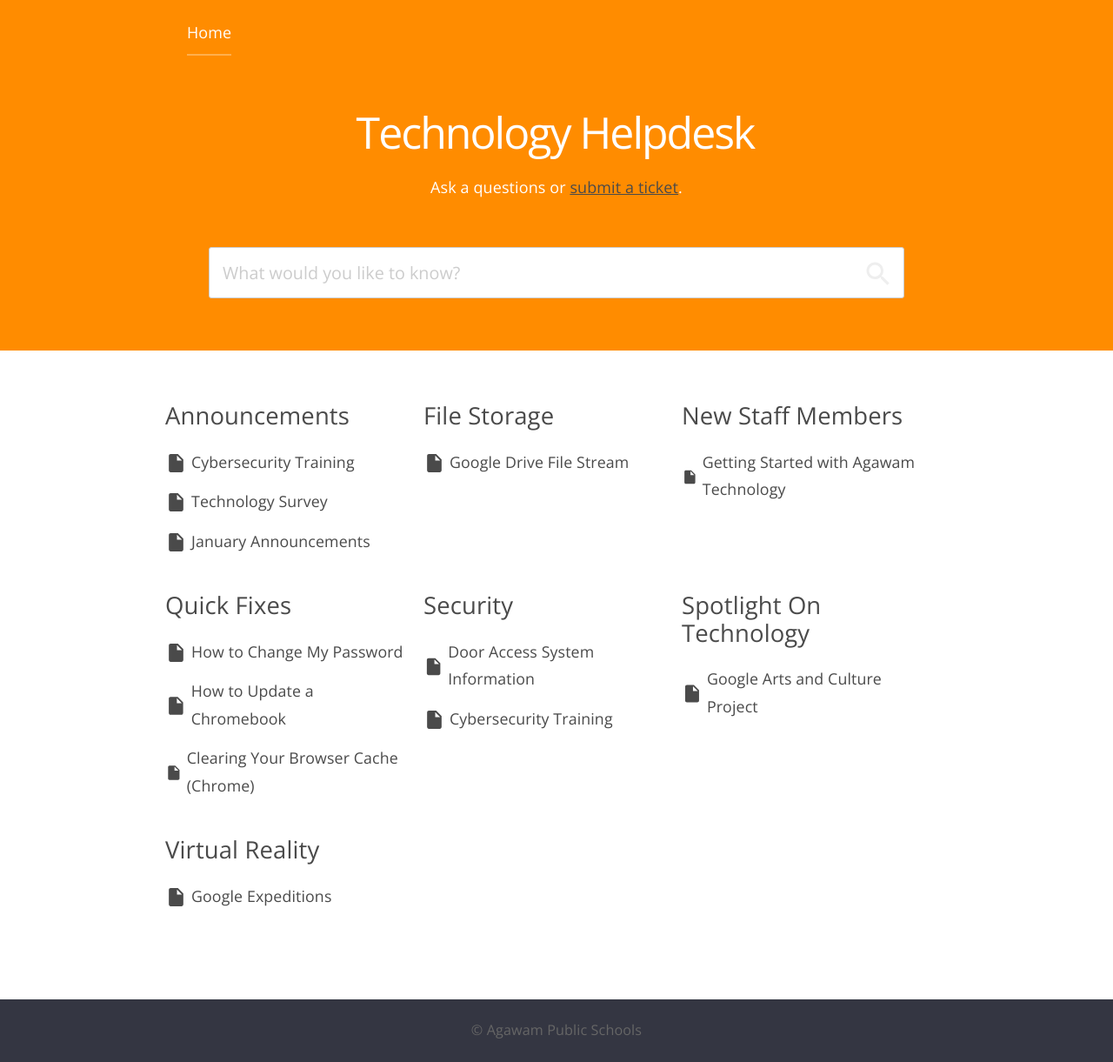
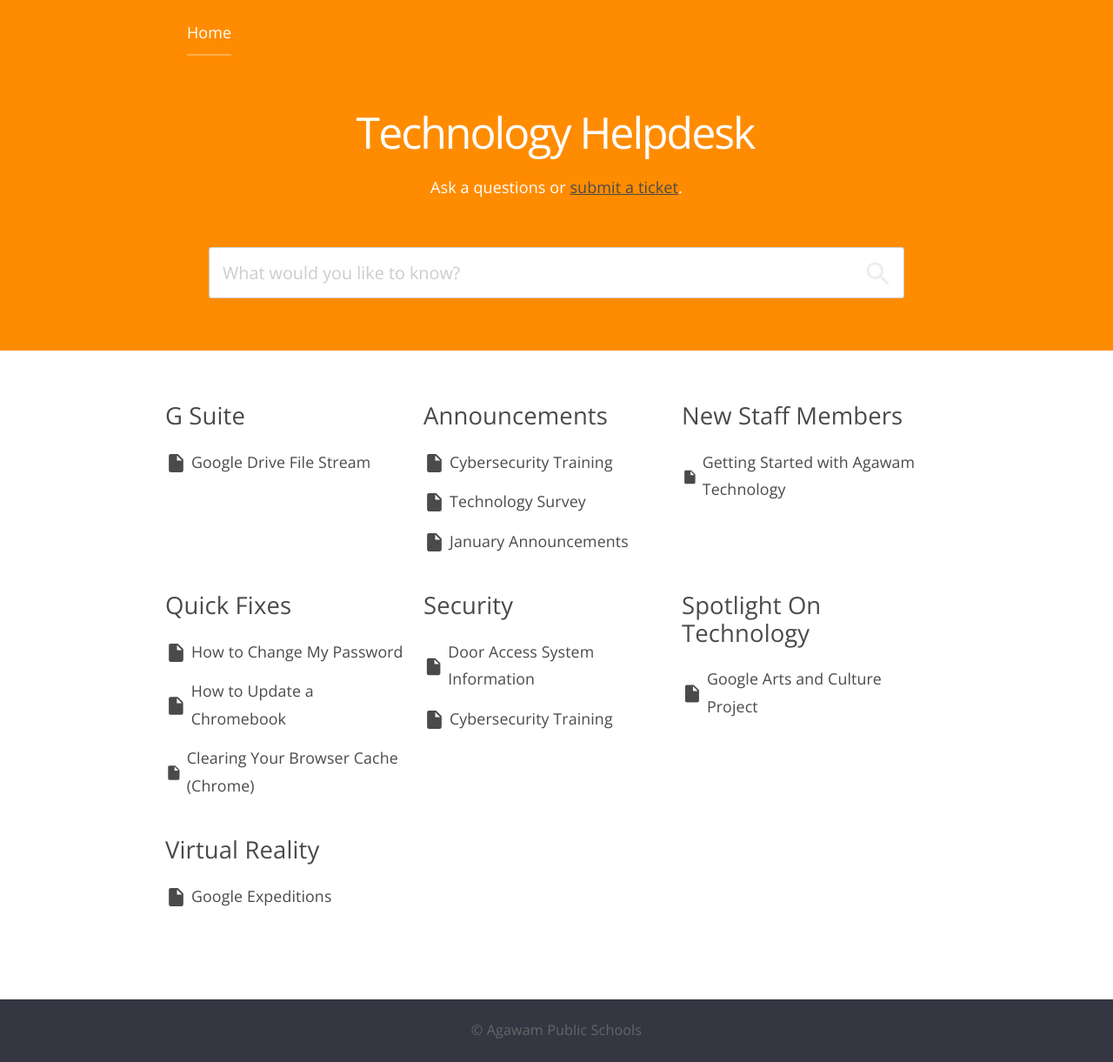
Before and after one commit to Agawam-IT/tech.agawamed.org, a Jekyll site: the page built from index.html, in a window 1280 px wide. Shown: the whole page at 87% size. Built offline with Jekyll 4.4.1, drawn with Linux system fonts in a browser that asks for light colours; nearby versions of some CDN libraries; a script that is not in the unit is left out.

Commit message:
Update 2020-02-18-DriveFileStream.md

```diff
--- a/_posts/2020-02-18-DriveFileStream.md
+++ b/_posts/2020-02-18-DriveFileStream.md
@@ -5,7 +5,7 @@
 published: true
 type: Document
 categories:
-  - "file storage"
+  - "G-Suite"
 ---
 Posted by Edward Jacques on February 18, 2020
 
```
